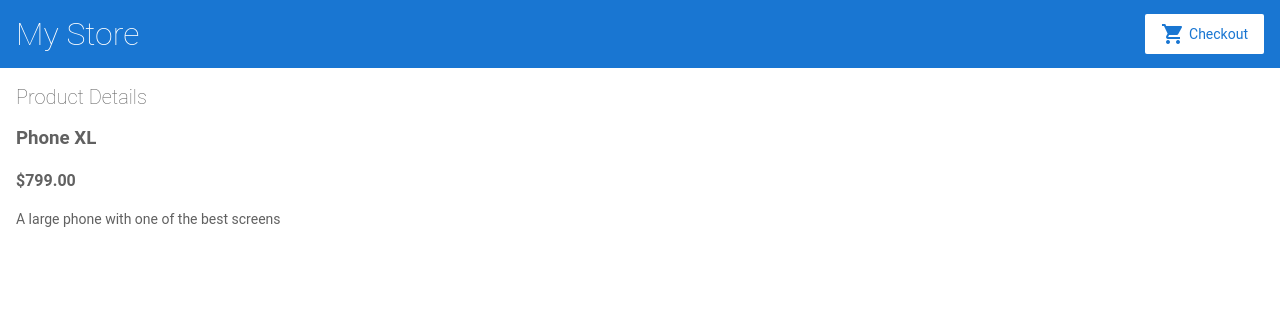
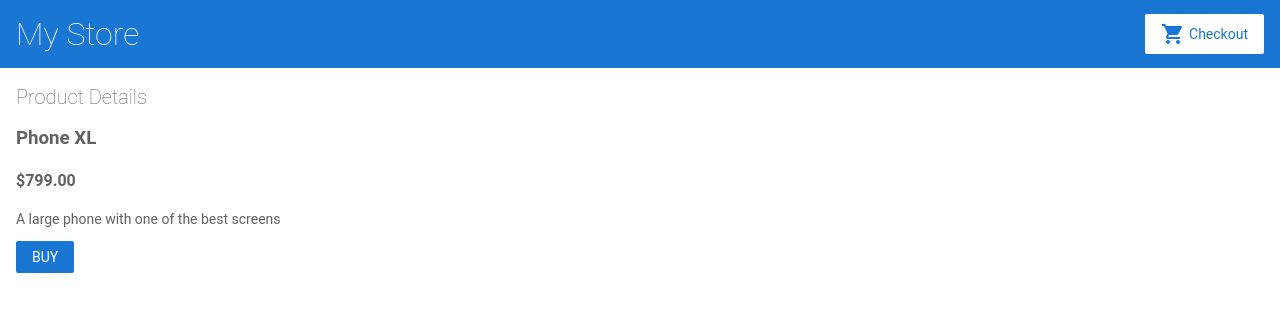
Before and after one commit to ramidlr/angular-test, an Angular app: page /products/1 in a window 1280 px wide. Shown: the top 312 px of the page. Built offline with nearby package versions, Linux system fonts and the light colour scheme.

Commit message:
3 files modified

```diff
--- a/src/app/product-details/product-details.component.html
+++ b/src/app/product-details/product-details.component.html
@@ -5,4 +5,5 @@
   <h4>{{ product.price | currency }}</h4>
   <p>{{ product.description }}</p>
 
+  <button (click)="addToCart(product)">BUY</button>
 </div>
--- a/src/app/product-details/product-details.component.ts
+++ b/src/app/product-details/product-details.component.ts
@@ -2,6 +2,7 @@
 import { ActivatedRoute } from '@angular/router';
 
 import { Product, products } from '../products';
+import { CartService } from '../cart.service';
 
 @Component({
   selector: 'app-product-details',
@@ -9,15 +10,21 @@
   styleUrls: ['./product-details.component.css']
 })
 export class ProductDetailsComponent implements OnInit {
-  product: Product|undefined;
+  product: Product | undefined;
+
+  addToCart(product: Product) {
+    this.cartService.addToCart(product);
+    window.alert('Your product has been added to the cart!');
+  }
 
   constructor(
     private route: ActivatedRoute,
-    ) {}
+    private cartService: CartService
+  ) {}
 
   ngOnInit() {
-  const routeParams = this.route.snapshot.paramMap;
-  const productIdFromRoute = Number(routeParams.get('productId'));
-  this.product = products.find(product => product.id === productIdFromRoute);
+    const routeParams = this.route.snapshot.paramMap;
+    const productIdFromRoute = Number(routeParams.get('productId'));
+    this.product = products.find(product => product.id === productIdFromRoute);
   }
 }
--- a/src/styles.css
+++ b/src/styles.css
@@ -1,7 +1,7 @@
 /* Global Styles */
 
 * {
-  font-family: 'Roboto', Arial, sans-serif;
+  font-family: 'Roboto', Futura, sans-serif;
   color: #616161;
   box-sizing: border-box;
   -webkit-font-smoothing: antialiased;
@@ -17,7 +17,7 @@
   flex-direction: row;
 }
 
-router-outlet + *  {
+router-outlet + * {
   padding: 0 16px;
 }
 
@@ -31,7 +31,8 @@
   font-size: 20px;
 }
 
-h1, h2 {
+h1,
+h2 {
   font-weight: lighter;
 }
 
@@ -58,7 +59,7 @@
   border-radius: 2px;
   padding: 8px;
   margin-bottom: 16px;
-  border: 1px solid #BDBDBD;
+  border: 1px solid #bdbdbd;
 }
 
 label {
@@ -70,7 +71,8 @@
 }
 
 /* Button */
-.button, button {
+.button,
+button {
   display: inline-flex;
   align-items: center;
   padding: 8px 16px;
@@ -82,12 +84,14 @@
   border: none;
 }
 
-.button:hover, button:hover {
+.button:hover,
+button:hover {
   opacity: 0.8;
   font-weight: normal;
 }
 
-.button:disabled, button:disabled {
+.button:disabled,
+button:disabled {
   opacity: 0.5;
   cursor: auto;
 }
@@ -124,7 +128,8 @@
 
 /* Checkout Cart, Shipping Prices */
 
-.cart-item, .shipping-item {
+.cart-item,
+.shipping-item {
   width: 100%;
   min-width: 400px;
   max-width: 450px;
@@ -134,9 +139,8 @@
   padding: 16px 32px;
   margin-bottom: 8px;
   border-radius: 2px;
-  background-color: #EEEEEE;
+  background-color: #eeeeee;
 }
-
 
 /*
 Copyright Google LLC. All Rights Reserved.
```
